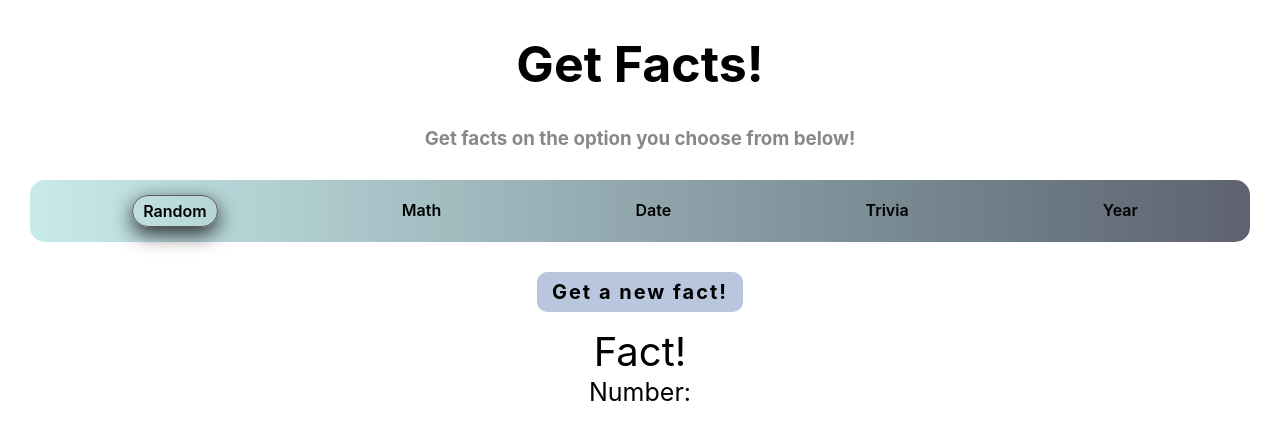
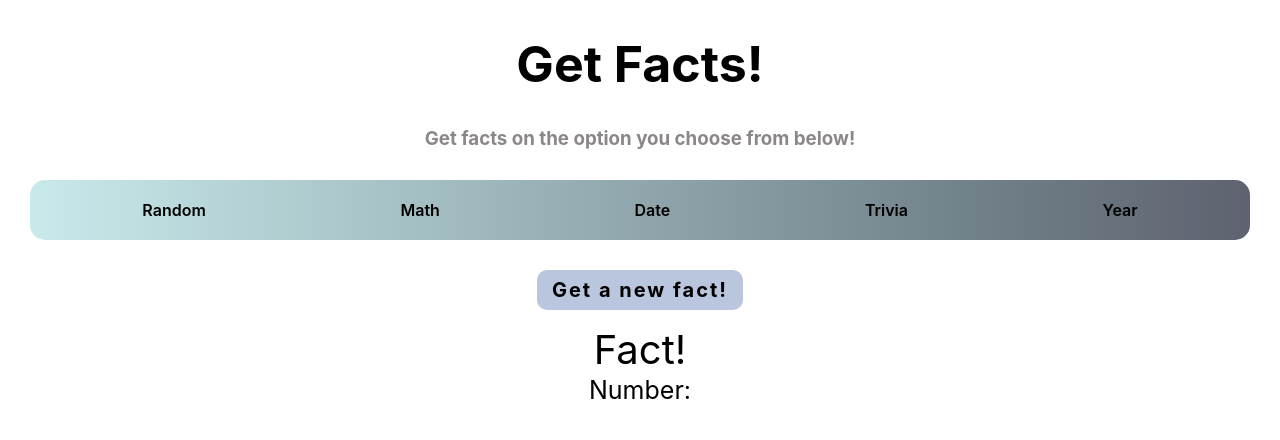
Before and after one commit to danielabrailo/numbers-facts, a React (Create React App) app: page / in a window 1280 px wide. Shown: the top 440 px of the page. Built offline with nearby package versions, Linux system fonts and the light colour scheme; no server answers.

Commit message:
continued with the options in navbar

```diff
--- a/src/components/Button.js
+++ b/src/components/Button.js
@@ -1,7 +1,9 @@
 import React from "react";
 
-const Button = ({ setIsLoading, fetchNewFact }) => {
+const Button = ({ setIsLoading, fetchNewFact, number, option }) => {
   const handleClick = (e) => {
+    if (option != 1 && !number) return;
+
     e.preventDefault();
     // setIsLoading(true);
     fetchNewFact();
--- a/src/components/Fact.js
+++ b/src/components/Fact.js
@@ -5,8 +5,12 @@ const Fact = ({ fact }) => {
   return (
     <div className="fact-container">
       <div className="fact-title">Fact!</div>
-      <div className="subtitle">Number: {fact.number}</div>
-      <div className="fact">{fact.text}</div>
+      {fact && (
+        <div className="fact-info">
+          <div className="subtitle">Number: {fact.number}</div>
+          <div className="fact">{fact.text}</div>
+        </div>
+      )}
     </div>
   );
 };
--- a/src/components/Homepage.js
+++ b/src/components/Homepage.js
@@ -1,6 +1,5 @@
 import React, { useState } from "react";
 import { fetchFromAPI } from "../utils/fetchFromAPI";
-import { useEffect } from "react";
 import Options from "./Options";
 import Button from "./Button";
 import Fact from "./Fact";
@@ -16,13 +15,6 @@ const Homepage = () => {
   const [month, setMonth] = useState();
 
   const [isLoading, setIsLoading] = useState(false);
-
-  //   useEffect(() => {
-  //     fetchFromAPI("random/trivia").then((data) => {
-  //       setFact(data);
-  //       setIsLoading(false);
-  //     });
-  //   }, []);
 
   const fetchNewFact = () => {
     console.log("number: " + number);
@@ -51,11 +43,21 @@ const Homepage = () => {
       <h3 className="explanation">
         Get facts on the option you choose from below!
       </h3>
-      <Options setOption={setOption} />
+      <Options
+        option={option}
+        setOption={setOption}
+        setFact={setFact}
+        setNumber={setNumber}
+      />
       {(option === 2 || option === 4) && <Input setNumber={setNumber} />}
       {option === 3 && <DateInput setDay={setDay} setMonth={setMonth} />}
       {option === 5 && <Year setNumber={setNumber} />}
-      <Button setIsLoading={setIsLoading} fetchNewFact={fetchNewFact} />
+      <Button
+        setIsLoading={setIsLoading}
+        fetchNewFact={fetchNewFact}
+        number={number}
+        option={option}
+      />
       <Fact fact={fact} />
     </div>
   );
--- a/src/components/Options.js
+++ b/src/components/Options.js
@@ -1,8 +1,8 @@
-import React from "react";
-
-const Options = ({ setOption }) => {
+const Options = ({ option, setOption, setFact, setNumber }) => {
   const handleClick = (e) => {
     e.preventDefault();
+    setFact({});
+    setNumber();
     setOption(e.target.value);
   };
 
@@ -10,19 +10,39 @@ const Options = ({ setOption }) => {
     <div>
       <div>
         <ul className="options-container">
-          <li className="option selected" value="1" onClick={handleClick}>
+          <li
+            className={`option ${option === 1 ? "selected" : ""}`}
+            value="1"
+            onClick={handleClick}
+          >
             Random
           </li>
-          <li className="option" value="2" onClick={handleClick}>
+          <li
+            className={`option ${option === 2 ? "selected" : ""}`}
+            value="2"
+            onClick={handleClick}
+          >
             Math
           </li>
-          <li className="option" value="3" onClick={handleClick}>
+          <li
+            className={`option ${option === 3 ? "selected" : ""}`}
+            value="3"
+            onClick={handleClick}
+          >
             Date
           </li>
-          <li className="option" value="4" onClick={handleClick}>
+          <li
+            className={`option ${option === 4 ? "selected" : ""}`}
+            value="4"
+            onClick={handleClick}
+          >
             Trivia
           </li>
-          <li className="option" value="5" onClick={handleClick}>
+          <li
+            className={`option ${option === 5 ? "selected" : ""}`}
+            value="5"
+            onClick={handleClick}
+          >
             Year
           </li>
         </ul>
```
